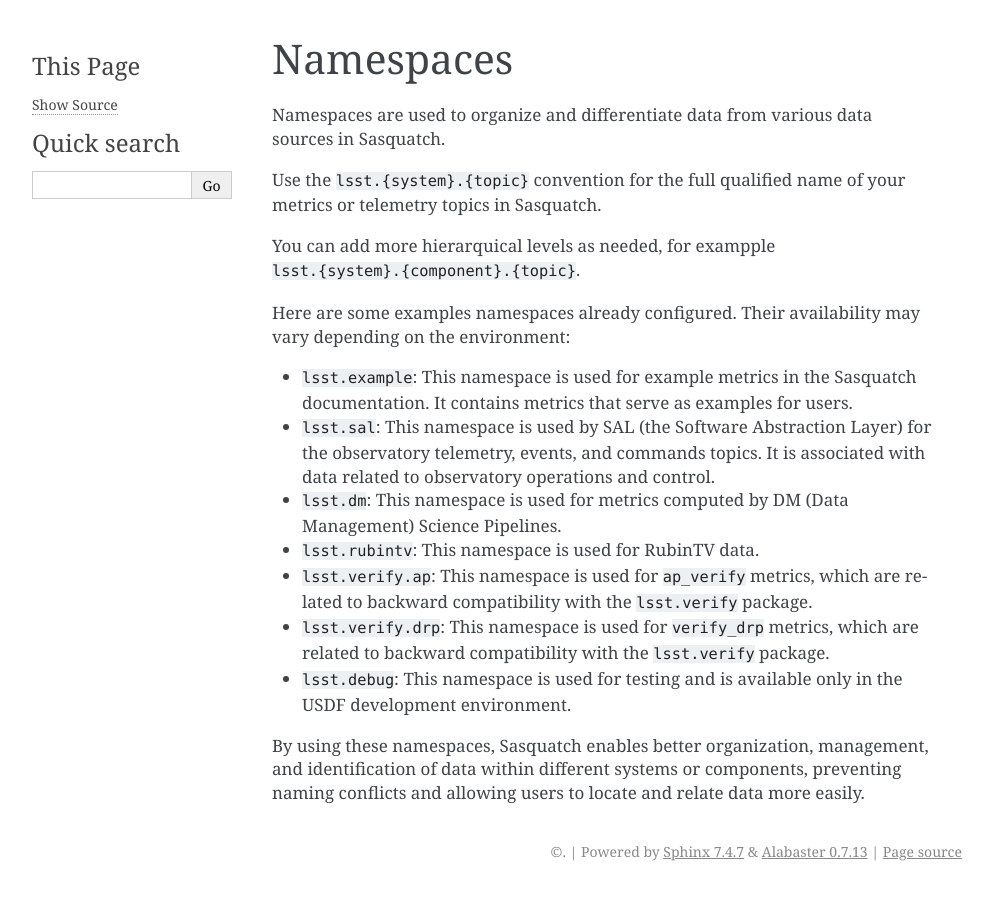
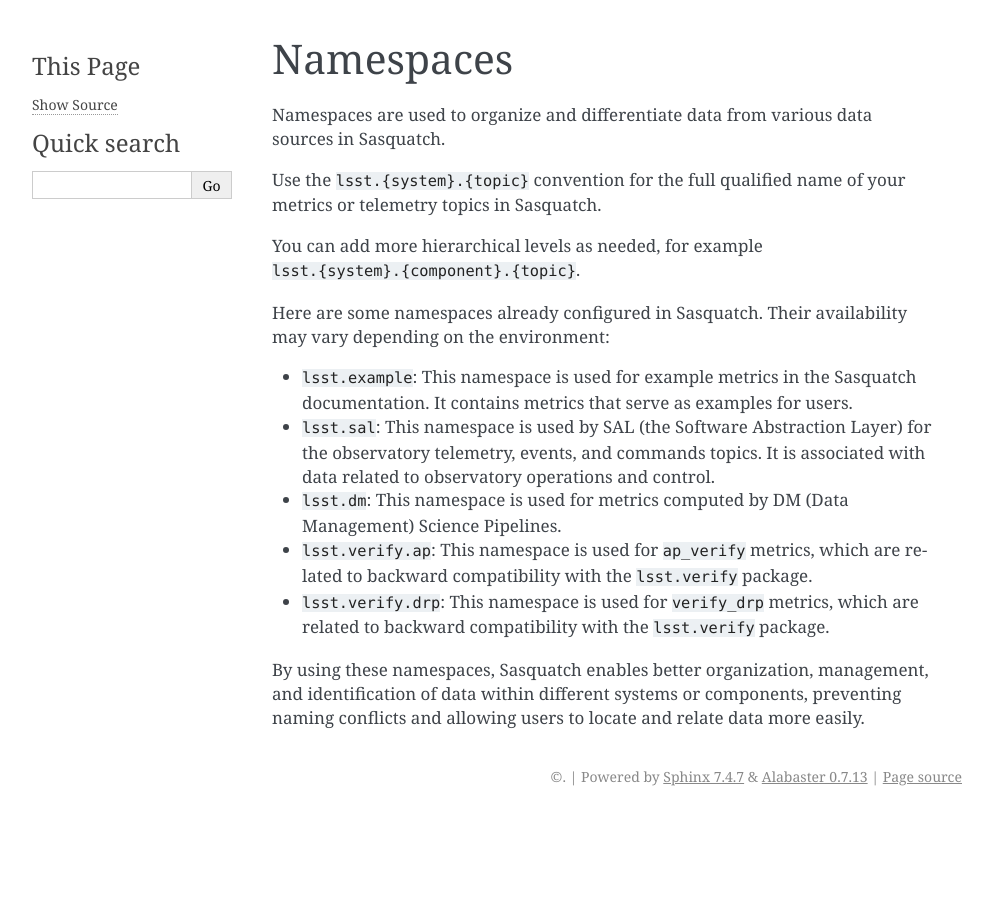
Before and after one commit to lsst-sqre/sasquatch, a Sphinx documentation site: the page built from docs/user-guide/namespaces.rst, in a window 1280 px wide. Shown: the whole page, without its empty margins (148-1141 px from the left). Built offline with Sphinx 7.4.7, drawn with Linux system fonts in a browser that asks for light colours.

Commit message:
Review namespace section

```diff
--- a/docs/user-guide/namespaces.rst
+++ b/docs/user-guide/namespaces.rst
@@ -8,16 +8,14 @@
 
 Use the ``lsst.{system}.{topic}`` convention for the full qualified name of your metrics or telemetry topics in Sasquatch.
 
-You can add more hierarquical levels as needed, for exampple ``lsst.{system}.{component}.{topic}``.
+You can add more hierarchical levels as needed, for example ``lsst.{system}.{component}.{topic}``.
 
-Here are some examples namespaces already configured. Their availability may vary depending on the environment:
+Here are some namespaces already configured in Sasquatch. Their availability may vary depending on the environment:
 
 - ``lsst.example``: This namespace is used for example metrics in the Sasquatch documentation. It contains metrics that serve as examples for users.
 - ``lsst.sal``: This namespace is used by SAL (the Software Abstraction Layer) for the observatory telemetry, events, and commands topics. It is associated with data related to observatory operations and control.
 - ``lsst.dm``: This namespace is used for metrics computed by DM (Data Management) Science Pipelines.
-- ``lsst.rubintv``: This namespace is used for RubinTV data.
 - ``lsst.verify.ap``: This namespace is used for ``ap_verify`` metrics, which are related to backward compatibility with the ``lsst.verify`` package.
 - ``lsst.verify.drp``: This namespace is used for ``verify_drp`` metrics, which are related to backward compatibility with the ``lsst.verify`` package.
-- ``lsst.debug``: This namespace is used for testing and is available only in the USDF development environment.
 
 By using these namespaces, Sasquatch enables better organization, management, and identification of data within different systems or components, preventing naming conflicts and allowing users to locate and relate data more easily.
```
